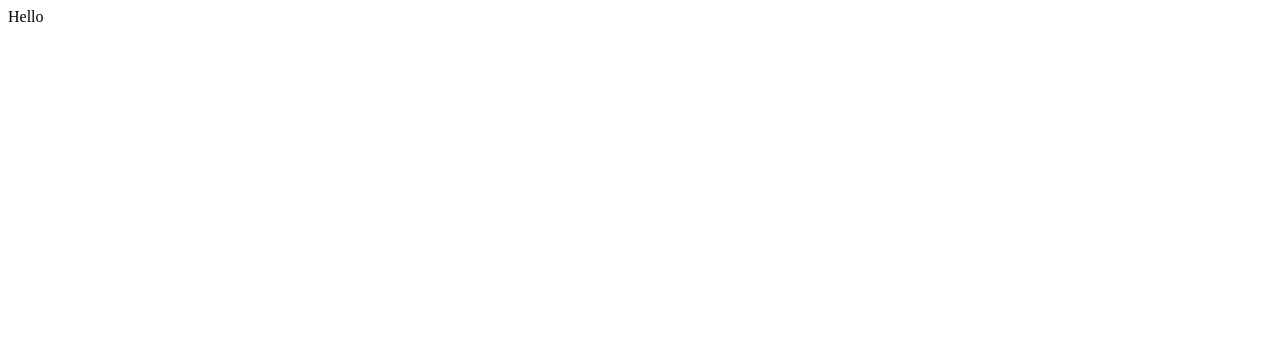
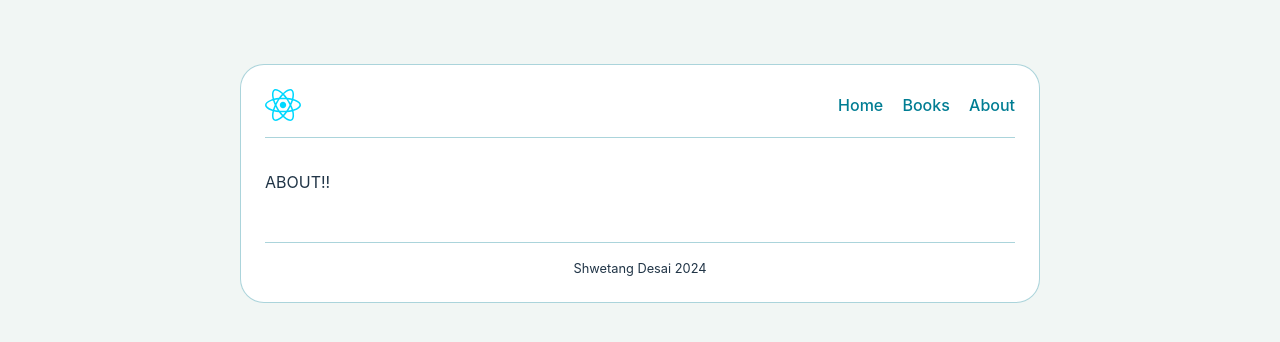
Before and after one commit to sdesai13/BookKeeper, a React (Vite) app in the folder bookapp/: page /about in a window 1280 px wide. Shown: the top 342 px of the page. Built offline with nearby package versions, Linux system fonts and the light colour scheme.

Commit message:
frontend structure

```diff
--- a/bookapp/package.json
+++ b/bookapp/package.json
@@ -11,7 +11,8 @@
   },
   "dependencies": {
     "react": "^18.3.1",
-    "react-dom": "^18.3.1"
+    "react-dom": "^18.3.1",
+    "react-router-dom": "^6.26.1"
   },
   "devDependencies": {
     "@eslint/js": "^9.9.0",
--- a/bookapp/src/App.jsx
+++ b/bookapp/src/App.jsx
@@ -1,13 +1,31 @@
-
-
+import {BrowserRouter as Router, Route, Routes} from "react-router-dom"
+import Home from "./Routes/Home/home"
+import About from "./Routes/About/about"
+import Header from "./components/header"
+import Footer from "./components/footer"
+import Books from "./Routes/Books/books"
 
 function App() {
 
 
   return (
-    <>
-    <div> Hello </div>
-    </>
+
+    <Router>
+     <Header/>
+      <Routes>
+
+      <Route path ="/" element = {<Home/>}/>
+      <Route path ="/about" element = {<About/>}/>
+      <Route path ="/books" element = {<Books/>}/>
+
+      </Routes>
+
+      <Footer/>
+
+
+    </Router>
+
+
   )
 }
 
--- /dev/null
+++ b/bookapp/src/Routes/About/about.jsx
@@ -0,0 +1,11 @@
+import React from 'react'
+
+const About = () => {
+  return (
+    <div>
+      ABOUT!!
+    </div>
+  )
+}
+
+export default About
--- /dev/null
+++ b/bookapp/src/Routes/Books/books.jsx
@@ -0,0 +1,12 @@
+import React from 'react'
+
+function Books() {
+  return (
+    <div>
+      <h1> BOOKS!!! </h1>
+
+    </div>
+  )
+}
+
+export default Books
--- /dev/null
+++ b/bookapp/src/Routes/Home/home.jsx
@@ -0,0 +1,11 @@
+import React from "react";
+
+function Home() {
+  return (
+    <div>
+      <h1>Home</h1>
+    </div>
+  );
+}
+
+export default Home;
--- /dev/null
+++ b/bookapp/src/components/footer.jsx
@@ -0,0 +1,14 @@
+import React from 'react'
+
+const Footer = () => {
+  return (
+    <footer>
+       Shwetang Desai {new Date().getFullYear()}
+
+
+
+    </footer>
+  )
+}
+
+export default Footer
--- /dev/null
+++ b/bookapp/src/components/header.jsx
@@ -0,0 +1,23 @@
+import React from 'react'
+import { Link, NavLink } from 'react-router-dom'
+import logo from "../assets/react.svg"
+
+const Header = () => {
+  return (
+    <header>
+       <Link to = "/" className  = "logo">
+       <img src = {logo} alt = "reactjs"/>
+
+
+       </Link>
+
+       <nav>
+        <NavLink to = "/"> Home </NavLink>
+        <NavLink to = "/books"> Books </NavLink>
+        <NavLink to = "/about"> About </NavLink>
+       </nav>
+    </header>
+  )
+}
+
+export default Header
--- a/bookapp/src/main.jsx
+++ b/bookapp/src/main.jsx
@@ -1,6 +1,8 @@
 import { StrictMode } from 'react'
 import { createRoot } from 'react-dom/client'
 import App from './App.jsx'
+import './index.css'
+
 
 
 createRoot(document.getElementById('root')).render(
```
Also changed, not shown: 2 other files (tests, documents, lock files or other folders).
